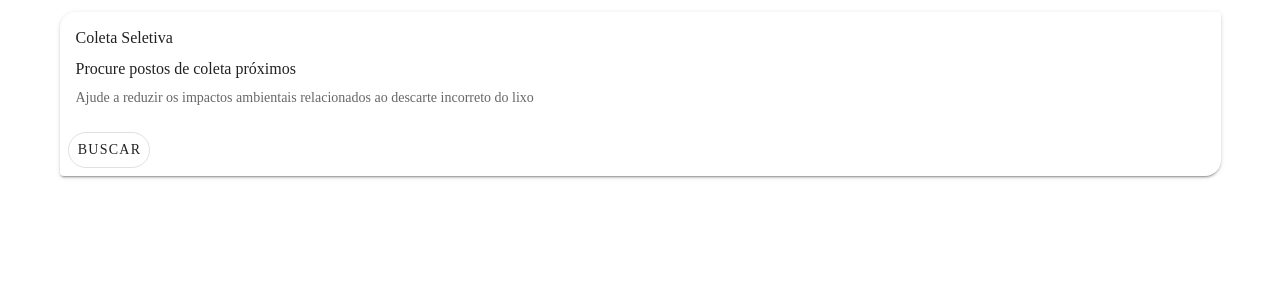
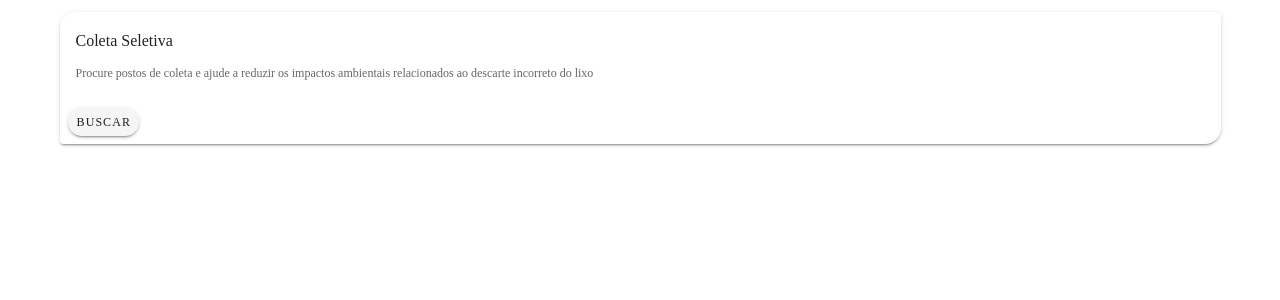
Before and after one commit to fernanda-pls/hackaton-iteris, a Vue app: page / in a window 1280 px wide. Shown: the top 300 px of the page. Built offline with nearby package versions, Linux system fonts and the light colour scheme.

Commit message:
atualiza home card

```diff
--- a/src/views/Home.vue
+++ b/src/views/Home.vue
@@ -9,29 +9,18 @@
           <div class="overline mb-4">
             Coleta Seletiva
           </div>
-          <v-list-item-title class="headline mb-1">
-            Procure postos de coleta próximos
-          </v-list-item-title>
-          <v-list-item-subtitle>
-            Ajude a reduzir os impactos ambientais relacionados ao descarte incorreto do lixo
-          </v-list-item-subtitle>
+          <v-list-item-action-text>
+            Procure postos de coleta e ajude a reduzir os impactos ambientais relacionados ao descarte incorreto do lixo
+          </v-list-item-action-text>
         </v-list-item-content>
-
-        <v-list-item-avatar
-          tile
-          size="80"
-          color="grey"
-        ></v-list-item-avatar>
       </v-list-item>
 
       <v-card-actions>
         <v-btn
-          outlined
+          elevation="2"
           rounded
-          text
-        >
-         Buscar
-        </v-btn>
+          small
+        > Buscar </v-btn>
       </v-card-actions>
     </v-card>
   </v-container>
```
